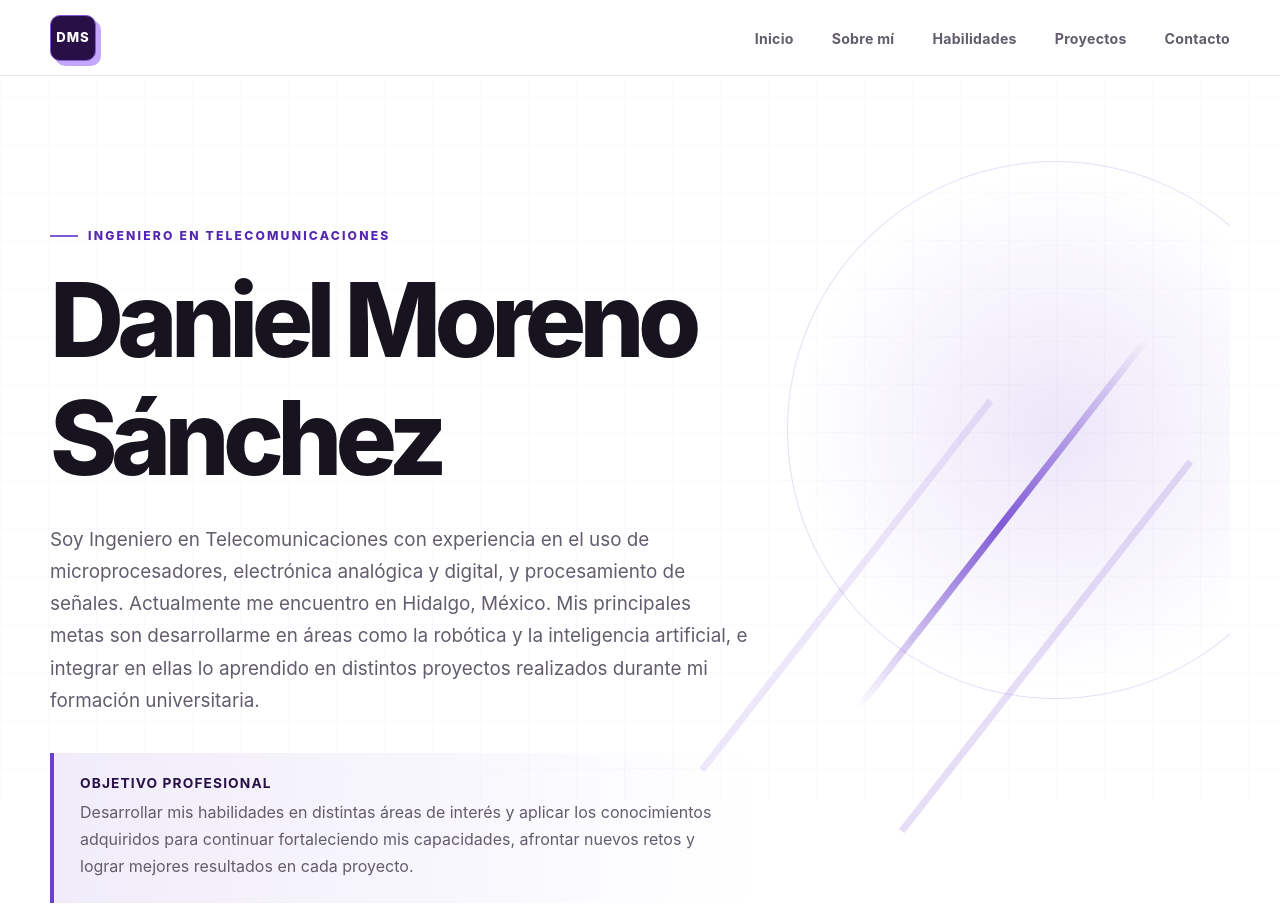
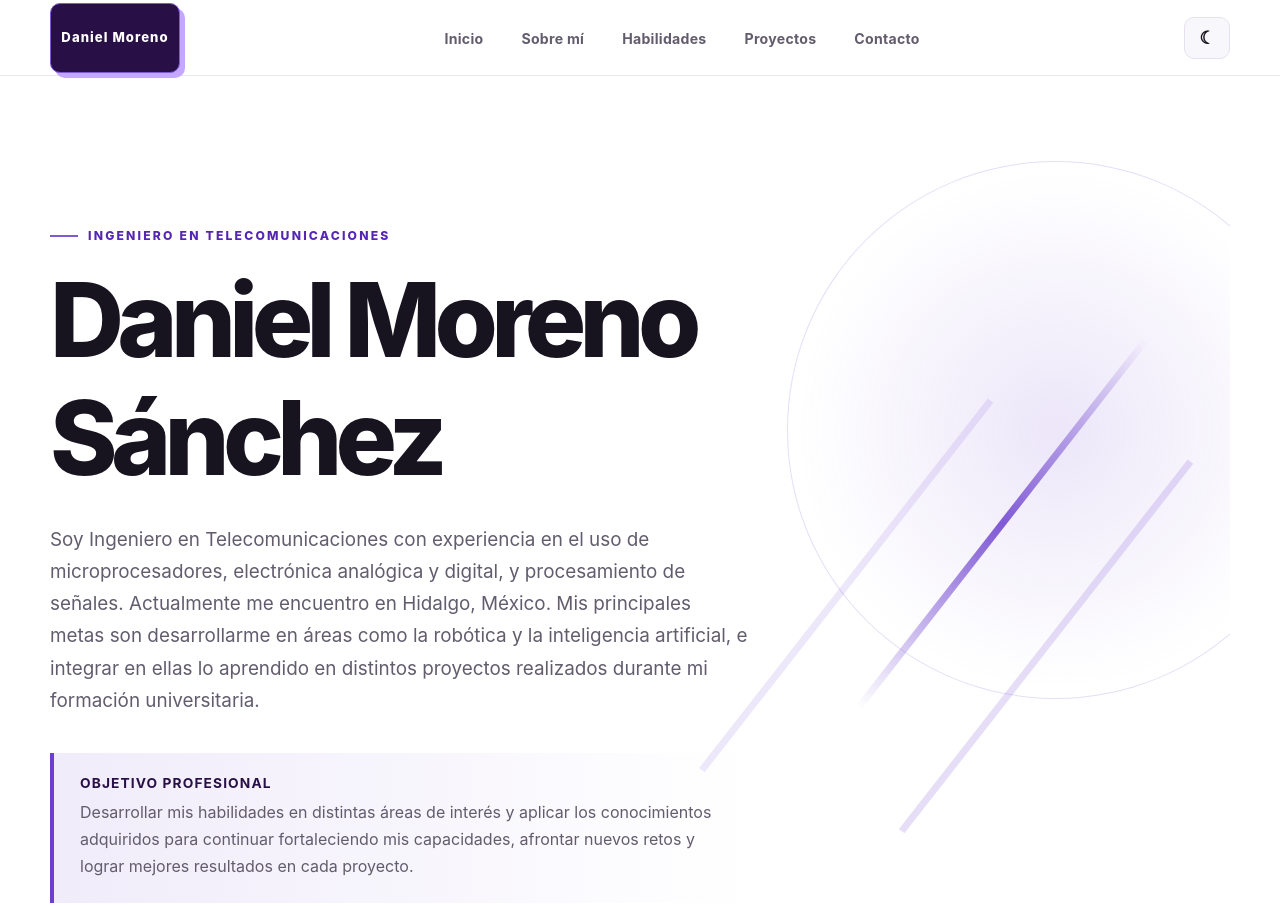
Before and after one commit to danielmorenosanchez/danielmorenosanchez.github.io, a plain HTML site: page index.html in a window 1280 px wide. Shown: the top 906 px of the page. Drawn offline with Linux system fonts and the light colour scheme.

Commit message:
Add: add funcion dark theme whit javascript

```diff
--- a/index.html
+++ b/index.html
@@ -1,15 +1,16 @@
 <!DOCTYPE html>
-<html lang="es">
+<html lang="es" data-theme="dark">
 <head>
     <meta charset="UTF-8">
     <meta name="viewport" content="width=device-width, initial-scale=1.0">
     <meta name="description" content="Portafolio profesional de Daniel Moreno Sánchez, Ingeniero en Telecomunicaciones.">
     <title>Daniel Moreno Sánchez | Portafolio profesional</title>
     <link rel="stylesheet" href="style.css">
+    <script src="java.js" defer></script>
 </head>
 <body>
     <header class="site-header">
-        <a class="logo" href="#home" aria-label="Ir al inicio">DMS</a>
+        <a class="logo" href="#home" aria-label="Ir al inicio">Daniel Moreno</a>
 
         <nav class="main-navigation" aria-label="Navegación principal">
             <ul>
@@ -20,6 +21,14 @@
                 <li><a href="#contact">Contacto</a></li>
             </ul>
         </nav>
+        <button
+            class="theme-toggle"
+            type="button"
+            aria-label="Activar tema oscuro"
+            aria-pressed="false"
+            >
+            <span class="theme-icon" aria-hidden="true">&#9790;</span>
+        </button>
     </header>
 
     <main>
@@ -151,7 +160,7 @@
 
             <div class="projects-grid">
                 <article class="project-card">
-                    <div class="project-number" aria-hidden="true">01</div>
+                    <div class="project-number" aria-hidden="true">1</div>
                     <h3>Radar Wi-Fi 2.4 GHz con opción de atenuación de señales de bajo costo</h3>
                     <p>
                         Desarrollo de un prototipo de bajo costo para detectar señales Wi-Fi
@@ -173,7 +182,7 @@
                 </article>
 
                 <article class="project-card">
-                    <div class="project-number" aria-hidden="true">02</div>
+                    <div class="project-number" aria-hidden="true">2</div>
                     <h3>Vehículo autónomo controlado mediante un selector de colores</h3>
                     <p>
                         Desarrollo de un vehículo autónomo equipado con un sensor de color
--- /dev/null
+++ b/java.js
@@ -0,0 +1,31 @@
+const themeButton = document.querySelector(".theme-toggle");
+const themeIcon = document.querySelector(".theme-icon");
+const htmlElement = document.documentElement;
+
+function applyTheme(theme) {
+    htmlElement.dataset.theme = theme;
+
+    const darkThemeIsActive = theme === "dark";
+
+    themeButton.setAttribute("aria-pressed", darkThemeIsActive);
+    themeIcon.textContent = darkThemeIsActive ? "\u2600" : "\u263E";
+
+    themeButton.setAttribute(
+        "aria-label",
+        darkThemeIsActive ? "Activar tema claro" : "Activar tema oscuro"
+    );
+}
+
+themeButton.addEventListener("click", function () {
+    const currentTheme = htmlElement.dataset.theme;
+    const newTheme = currentTheme === "dark" ? "light" : "dark";
+
+    applyTheme(newTheme);
+    localStorage.setItem("theme", newTheme);
+});
+
+const savedTheme = localStorage.getItem("theme");
+const systemPrefersDark = window.matchMedia("(prefers-color-scheme: dark)").matches;
+const initialTheme = savedTheme ? savedTheme : systemPrefersDark ? "dark" : "light";
+
+applyTheme(initialTheme);
--- a/style.css
+++ b/style.css
@@ -18,17 +18,42 @@
     --radius-medium: 18px;
     --radius-large: 28px;
     --transition: 180ms ease;
+    --color-header: rgba(255,255,255,0.88);
+    --color-card: rgba(255,255,255,0.92);
+    --color-grid:rgba(109,63,209,0.025);
+    --color-letterlog: #ffffff;
 }
+
+/* dark theme*/
+html[data-theme="dark"] {
+    --color-white: #110d17;
+    --color-letterlog: #ffffff;
+    --color-surface: #191320;
+    --color-surface-strong: #241a30;
+    --color-text: #f7f3fc;
+    --color-text-soft: #c5bbcf;
+    --color-border: #3b2d49;
+
+    --color-purple-300: #c9a7ff;
+    --color-purple-500: #a171ff;
+    --color-purple-600: #8b5cf6;
+    --color-purple-700: #b58aff;
+    --color-purple-900: #4b0496;
+
+    --color-header: rgba(17, 13, 23, 0.88);
+    --color-card: rgba(25, 19, 32, 0.94);
+    --color-grid: rgba(196, 167, 255, 0.04);
+
+    --shadow-soft: 0 18px 50px rgba(0, 0, 0, 0.25);
+    --shadow-card: 0 20px 45px rgba(0, 0, 0, 0.3);
+}
+
+
 
 *,
 *::before,
 *::after {
     box-sizing: border-box;
-}
-
-html {
-    scroll-behavior: smooth;
-    scroll-padding-top: calc(var(--header-height) + 24px);
 }
 
 body {
@@ -42,27 +67,12 @@ body {
     -webkit-font-smoothing: antialiased;
 }
 
-body::before {
-    position: fixed;
-    inset: 0;
-    z-index: -2;
-    background-image:
-        linear-gradient(rgba(109, 63, 209, 0.025) 1px, transparent 1px),
-        linear-gradient(90deg, rgba(109, 63, 209, 0.025) 1px, transparent 1px);
-    background-size: 48px 48px;
-    content: "";
-    pointer-events: none;
-}
-
-::selection {
-    background: var(--color-purple-300);
-    color: var(--color-purple-900);
-}
 
 a {
     color: inherit;
     text-decoration: none;
 }
+
 
 p,
 h1,
@@ -92,21 +102,21 @@ a:focus-visible {
     gap: 32px;
     padding: 0 max(24px, calc((100% - var(--content-width)) / 2));
     border-bottom: 1px solid rgba(231, 225, 239, 0.85);
-    background: rgba(255, 255, 255, 0.88);
+    background: var(--color-header);
     backdrop-filter: blur(18px);
 }
 
 .logo {
     display: grid;
-    width: 46px;
-    height: 46px;
+    width: 130px;
+    height: 70px;
     flex: 0 0 auto;
     place-items: center;
     border: 1px solid var(--color-purple-500);
     border-radius: var(--radius-small);
     background: var(--color-purple-900);
     box-shadow: 5px 5px 0 var(--color-purple-300);
-    color: var(--color-white);
+    color: var(--color-letterlog);
     font-size: 0.82rem;
     font-weight: 800;
     letter-spacing: 0.08em;
@@ -337,7 +347,7 @@ h1 {
     padding: clamp(26px, 4vw, 40px);
     border: 1px solid var(--color-border);
     border-radius: var(--radius-medium);
-    background: rgba(255, 255, 255, 0.92);
+    background: var(--color-card);
     transition: border-color var(--transition), box-shadow var(--transition),
         transform var(--transition);
 }
@@ -654,3 +664,41 @@ h1 {
         transition-duration: 0.01ms !important;
     }
 }
+
+.theme-toggle {
+    display: inline-flex;
+    align-items: center;
+    justify-content: center;
+    gap: 8px;
+    min-height: 42px;
+    padding: 8px 14px;
+    border: 1px solid var(--color-border);
+    border-radius: var(--radius-small);
+    background: var(--color-surface);
+    color: var(--color-text);
+    font: inherit;
+    font-size: 0.82rem;
+    font-weight: 700;
+    cursor: pointer;
+    transition:
+        color var(--transition),
+        background var(--transition),
+        border-color var(--transition),
+        transform var(--transition);
+}
+
+.theme-toggle:hover {
+    border-color: var(--color-purple-500);
+    color: var(--color-purple-700);
+    transform: translateY(-2px);
+}
+
+.theme-toggle:focus-visible {
+    outline: 3px solid var(--color-purple-300);
+    outline-offset: 4px;
+}
+
+.theme-icon {
+    font-size: 1.1rem;
+    line-height: 1;
+}
```
